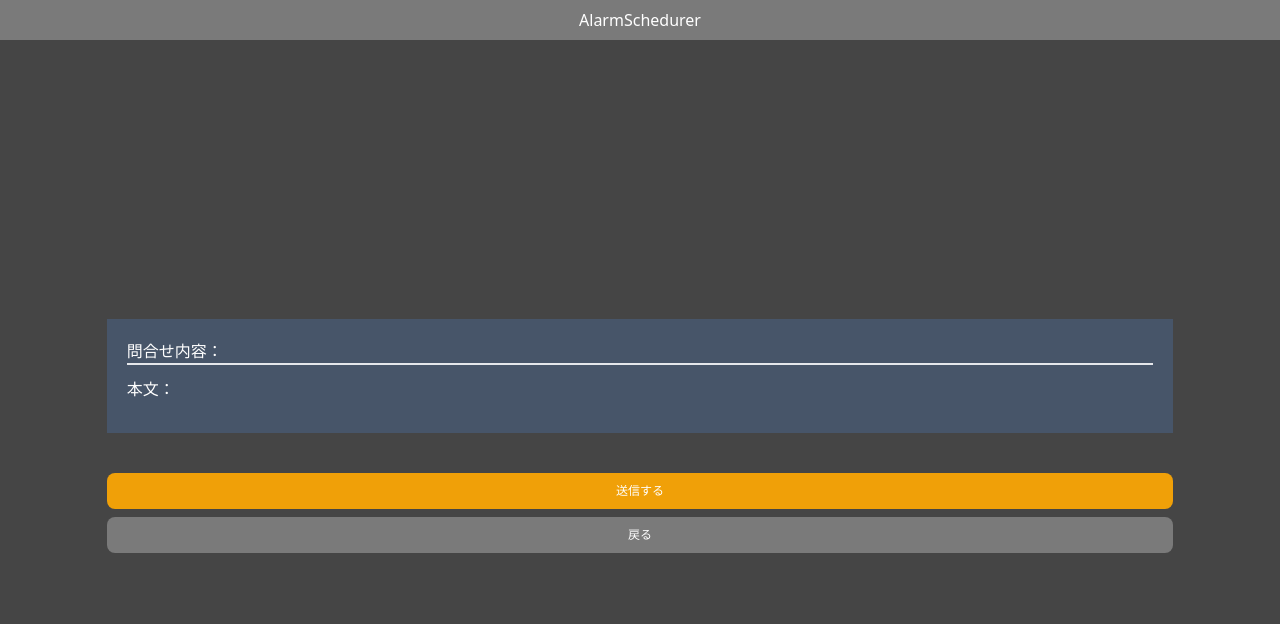
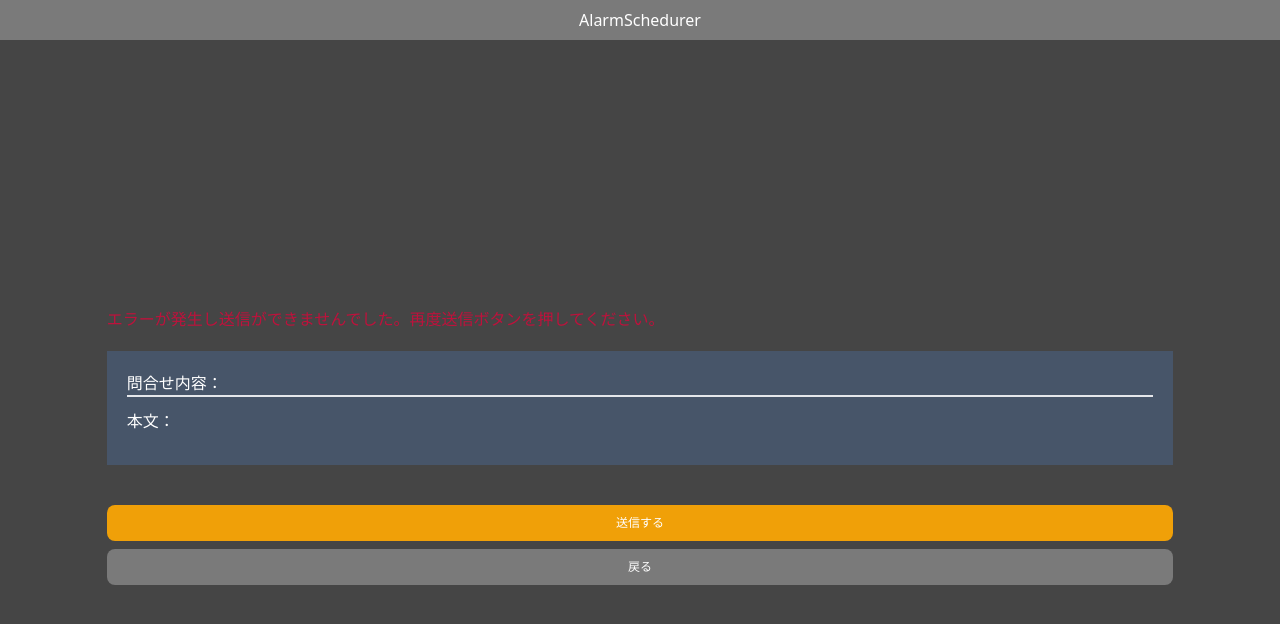
Before and after one commit to k-kazuma/alarmInfo, a Next.js app: page /Confirmation in a window 1280 px wide. Both pictures are taken after a click on the button "送信する". Shown: the top 624 px of the page. Built offline with nearby package versions, Linux system fonts and the light colour scheme; no server answers.

Commit message:
送信エラーメッセージ追加した

```diff
--- a/pages/Confirmation.tsx
+++ b/pages/Confirmation.tsx
@@ -1,4 +1,4 @@
-import React from "react";
+import React, { useState } from "react";
 import Header from "./Header";
 import { useRouter } from "next/router";
 import Link from "next/link";
@@ -7,6 +7,8 @@ const Confirmation = () => {
   const router = useRouter();
   const comment = router.query.comment;
   const content = router.query.content;
+  const [error, setError] = useState(false);
+  const [errorCount, setErrorCount] = useState(0);
 
   const submit = async () => {
     console.log("click");
@@ -32,6 +34,8 @@ const Confirmation = () => {
       }
     } catch (error) {
       console.error("Error during fetch:", error);
+      setError(true);
+      setErrorCount(errorCount + 1);
     }
   };
 
@@ -40,6 +44,22 @@ const Confirmation = () => {
       <Header />
       <div className="h-screen flex justify-center items-center">
         <div className="w-10/12">
+          {error ? (
+            <p className="my-5 text-rose-700	">
+              {errorCount > 1 ? (
+                <p>
+                  {`繰り返しエラーが発生する場合は時間を空けて操作をお願いします。エラー回数：` +
+                    errorCount}
+                </p>
+              ) : (
+                <p>
+                  エラーが発生し送信ができませんでした。再度送信ボタンを押してください。
+                </p>
+              )}
+            </p>
+          ) : (
+            ""
+          )}
           <div className="bg-slate-600 p-5">
             <p className="border-b-2">問合せ内容：{content}</p>
             <div className="my-3">
```
